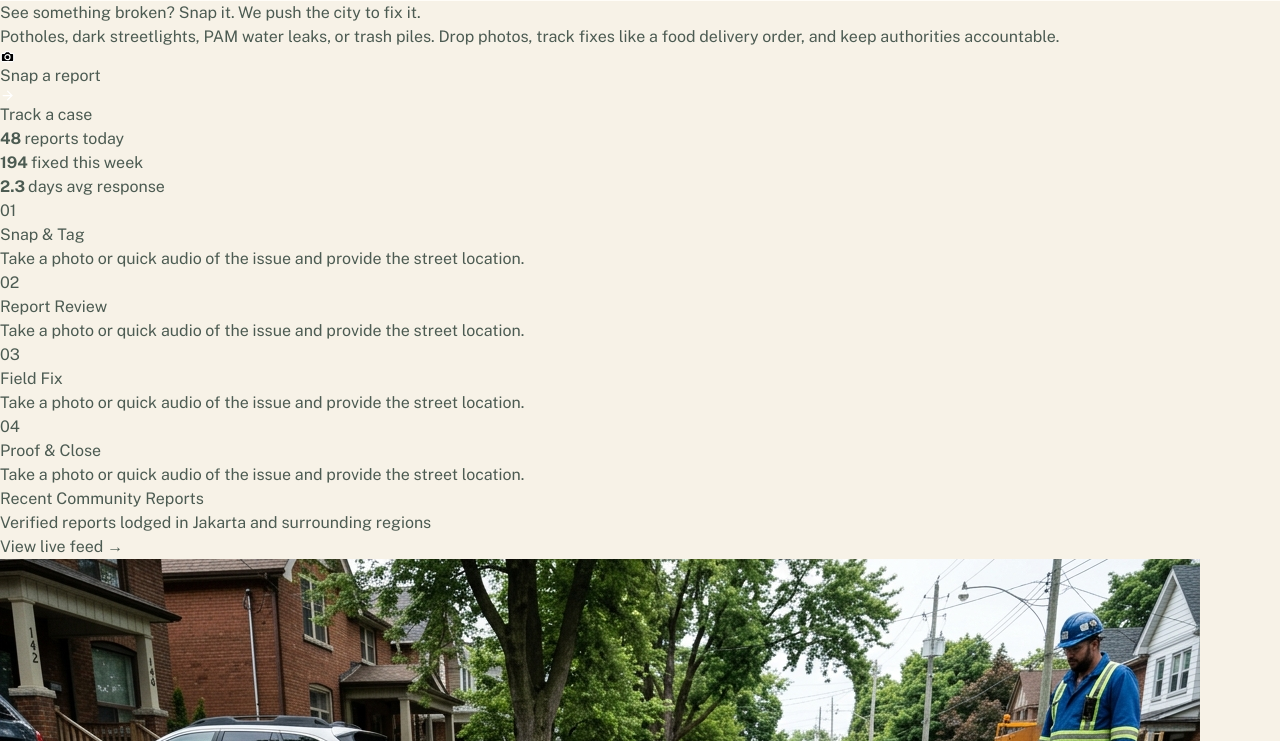
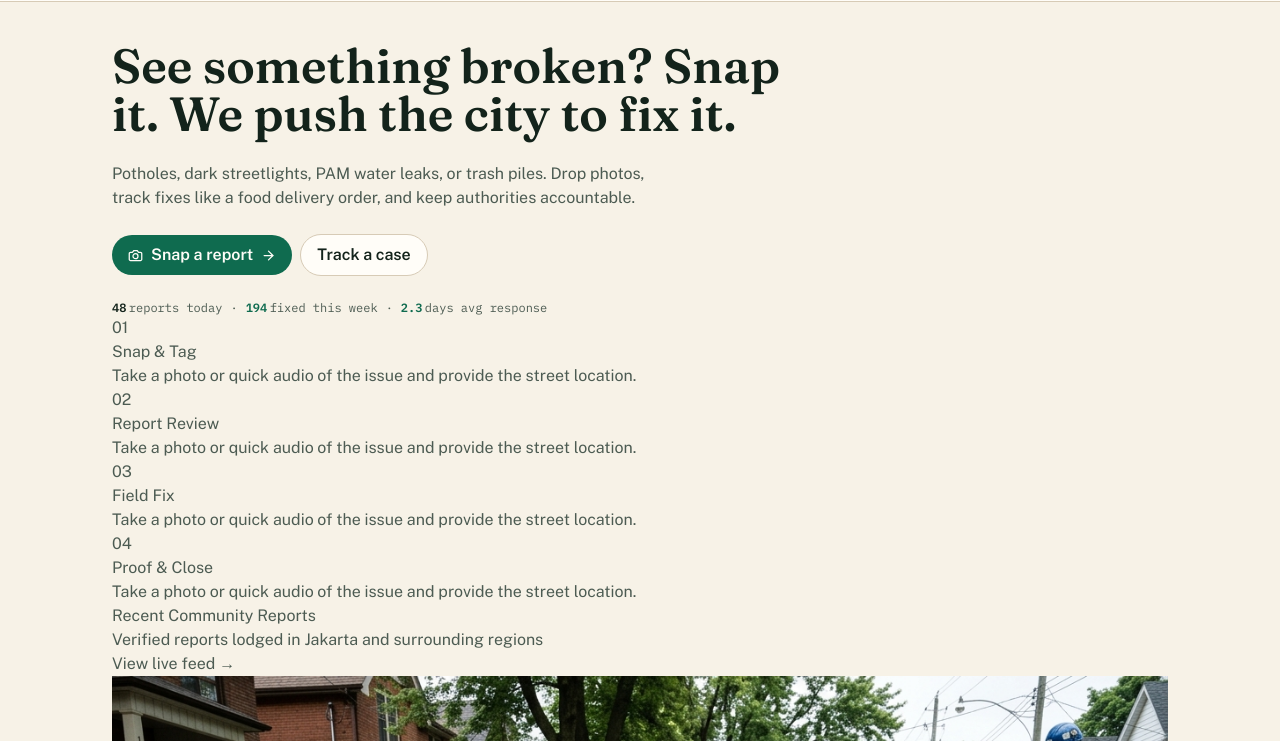
Before and after one commit to sronnaim/koda-b10-weekly3, a plain HTML site: page index.html in a window 1280 px wide. Shown: the part 59-800 px from the top of the page. Drawn offline with nearby package versions, Linux system fonts and the light colour scheme.

Commit message:
feat: refactored hero to use tailwind

```diff
--- a/index.html
+++ b/index.html
@@ -53,9 +53,10 @@
 </head>
 
 <body
-    class="font-sans bg-bg text-fg [&_*:focus]:shadow-[0_0_0_3px_black] [&_*:focus]:shadow-primary/50 [&_*:focus]:outline-none [&_*:focus]:rounded-xl [&_*:focus]:border [&_*:focus]:border-primary"
+    class="font-sans bg-bg text-fg [&_*:focus]:shadow-[0_0_0_3px_black] [&_*:focus]:shadow-primary/50 [&_*:focus]:outline-none [&_*:focus]:rounded-xl [&_*:focus]:border [&_*:focus]:border-primary [&[data-menu=opened]]:h-screen [&[data-menu=opened]]:w-screen [&[data-menu=opened]]:overflow-hidden"
     data-menu="closed">
-    <header class="bg-bg-container [body[data-menu=opened]_&]:h-screen sticky inset-0">
+    <header
+        class="bg-bg-container [body[data-menu=opened]_&]:h-screen sticky [body[data-menu=opened]_&]:fixed inset-0 border-b border-border">
         <div
             class="p-1 mx-auto h-full flex [body[data-menu=opened]_&]:flex-col items-center [body[data-menu=opened]_&]:justify-center relative md:max-w-[68rem]">
             <a href="/index.html" class="inline-flex items-center font-serif font-bold text-lg p-2 text-accent">
@@ -125,40 +126,52 @@
             </button>
         </div>
     </header>
-    <main>
-        <section>
-            <h1>See something broken? Snap it. We push the city to fix it.</h1>
-            <p>Potholes, dark streetlights, PAM water leaks, or trash piles. Drop photos, track fixes like a food
+    <main class="max-w-[68rem] mx-auto px-4">
+        <section class="flex flex-col gap-6">
+            <h1
+                class="text-3xl max-w-[21ch] text-center md:text-start md:text-5xl mt-10 font-serif text-accent font-semibold">
+                See something
+                broken?
+                Snap it.
+                We push
+                the
+                city to
+                fix it.</h1>
+            <p class="max-w-[55ch] text-center md:text-start">Potholes, dark streetlights, PAM water leaks, or trash
+                piles. Drop photos, track
+                fixes like a food
                 delivery order, and keep authorities accountable.</p>
-            <div>
-                <a href="/report-an-issue.html">
+            <div class="flex flex-wrap items-center gap-2">
+                <a href="/report-an-issue.html"
+                    class="font-semibold flex items-center gap-2 py-2 px-4 bg-primary rounded-full text-bg-container">
                     <svg width="15" height="15" viewBox="0 0 15 15" xmlns="http://www.w3.org/2000/svg"
-                        aria-hidden="true">
+                        aria-hidden="true" stroke-width="1.25" stroke-linecap="round" stroke-linejoin="round"
+                        stroke="currentColor" fill="none">
+                        <path d=" M9.0625 2.5H5.9375L4.375 4.375H2.5C2.16848 4.375 1.85054 4.5067 1.61612 4.74112C1.3817
+                        4.97554 1.25 5.29348 1.25 5.625V11.25C1.25 11.5815 1.3817 11.8995 1.61612 12.1339C1.85054
+                        12.3683 2.16848 12.5 2.5 12.5H12.5C12.8315 12.5 13.1495 12.3683 13.3839 12.1339C13.6183 11.8995
+                        13.75 11.5815 13.75 11.25V5.625C13.75 5.29348 13.6183 4.97554 13.3839 4.74112C13.1495 4.5067
+                        12.8315 4.375 12.5 4.375H10.625L9.0625 2.5Z" />
                         <path
-                            d="M9.0625 2.5H5.9375L4.375 4.375H2.5C2.16848 4.375 1.85054 4.5067 1.61612 4.74112C1.3817 4.97554 1.25 5.29348 1.25 5.625V11.25C1.25 11.5815 1.3817 11.8995 1.61612 12.1339C1.85054 12.3683 2.16848 12.5 2.5 12.5H12.5C12.8315 12.5 13.1495 12.3683 13.3839 12.1339C13.6183 11.8995 13.75 11.5815 13.75 11.25V5.625C13.75 5.29348 13.6183 4.97554 13.3839 4.74112C13.1495 4.5067 12.8315 4.375 12.5 4.375H10.625L9.0625 2.5Z"
-                            stroke-width="1.25" stroke-linecap="round" stroke-linejoin="round" stroke="white" />
-                        <path
-                            d="M10 8.125C10 9.50571 8.88071 10.625 7.5 10.625C6.11929 10.625 5 9.50571 5 8.125C5 6.74429 6.11929 5.625 7.5 5.625C8.88071 5.625 10 6.74429 10 8.125Z"
-                            stroke-width="1.25" stroke-linecap="round" stroke-linejoin="round" stroke="white" />
+                            d="M10 8.125C10 9.50571 8.88071 10.625 7.5 10.625C6.11929 10.625 5 9.50571 5 8.125C5 6.74429 6.11929 5.625 7.5 5.625C8.88071 5.625 10 6.74429 10 8.125Z" />
                     </svg>
                     Snap a report
                     <svg width="15" height="15" viewBox="0 0 15 15" fill="none" xmlns="http://www.w3.org/2000/svg"
-                        aria-hidden="true">
-                        <g clip-path="url(#clip0_2_13)">
-                            <path d="M3.125 7.5H11.875" stroke-width="1.25" stroke-linecap="round"
-                                stroke-linejoin="round" stroke="white" />
-                            <path d="M7.5 3.125L11.875 7.5L7.5 11.875" stroke-width="1.25" stroke-linecap="round"
-                                stroke-linejoin="round" stroke="white" />
-                        </g>
+                        aria-hidden="true" stroke-width="1.25" stroke-linecap="round" stroke-linejoin="round"
+                        stroke="currentColor" fill="none">
+                        <path d="M3.125 7.5H11.875" />
+                        <path d="M7.5 3.125L11.875 7.5L7.5 11.875" />
                     </svg>
                 </a>
 
-                <a href="/track.html">
+                <a href="/track.html"
+                    class="font-semibold flex items-center gap-2 py-2 px-4 rounded-full text-accent border border-border bg-bg-container">
                     Track a case
                 </a>
             </div>
 
-            <ul>
+            <ul
+                class="flex flex-wrap font-mono font-normal [&_strong]:font-semibold [&_strong]:text-primary [&_li:first-child_strong]:text-accent text-xs [&>*:not(:last-child)::after]:content-['·'] [&>*:not(:last-child)::after]:mx-2">
                 <li><strong>48</strong>&ThinSpace;reports today</li>
                 <li><strong>194</strong>&ThinSpace;fixed this week</li>
                 <li><strong>2.3</strong>&ThinSpace;days avg response</li>
```
